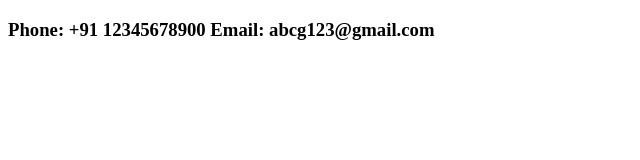
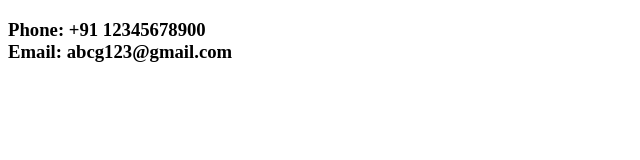
Before and after one commit to sheeba128/Udemy, a plain HTML site: page contact.html in a window 1280 px wide. Shown: the whole page, without its empty margins (0-640 px from the left). Drawn offline with Linux system fonts and the light colour scheme.

Commit message:
Update contact.html

```diff
--- a/contact.html
+++ b/contact.html
@@ -7,8 +7,9 @@
 </head>
 <body>
     <h3>
-        Phone: +91 12345678900
+        Phone: +91 12345678900 <br>
         Email: abcg123@gmail.com
     </h3>
 </body>
+
 </html>
```
